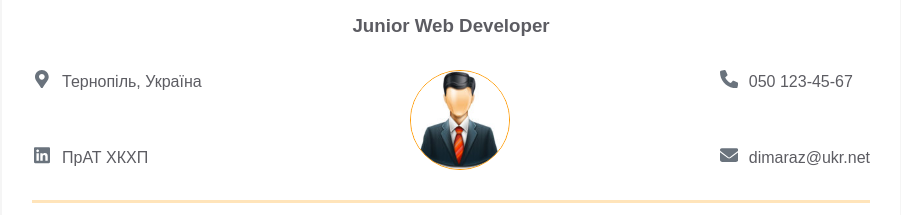
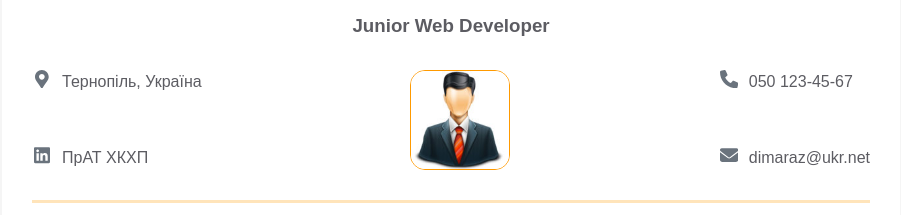
Before and after one commit to ddimukr/homepage, a plain HTML site: page index.html in a window 1280 px wide. Shown: the part 132-347 px from the top of the page, without its empty margins (189-1090 px from the left). Drawn offline with Linux system fonts and the light colour scheme.

Commit message:
Ще покращили картинку

```diff
--- a/styles.css
+++ b/styles.css
@@ -129,7 +129,7 @@ body {
 }
 
 .contact-info__avatar {
-  border-radius: 50%;
+  border-radius: 15%;
   width: 100px;
   height: 100px;
   object-fit: cover;
```
